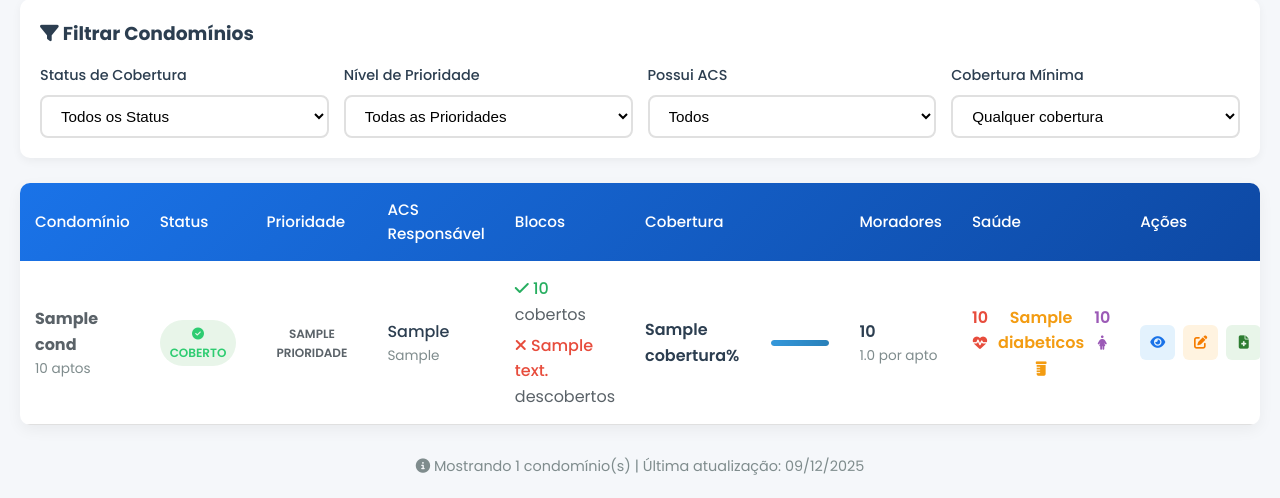
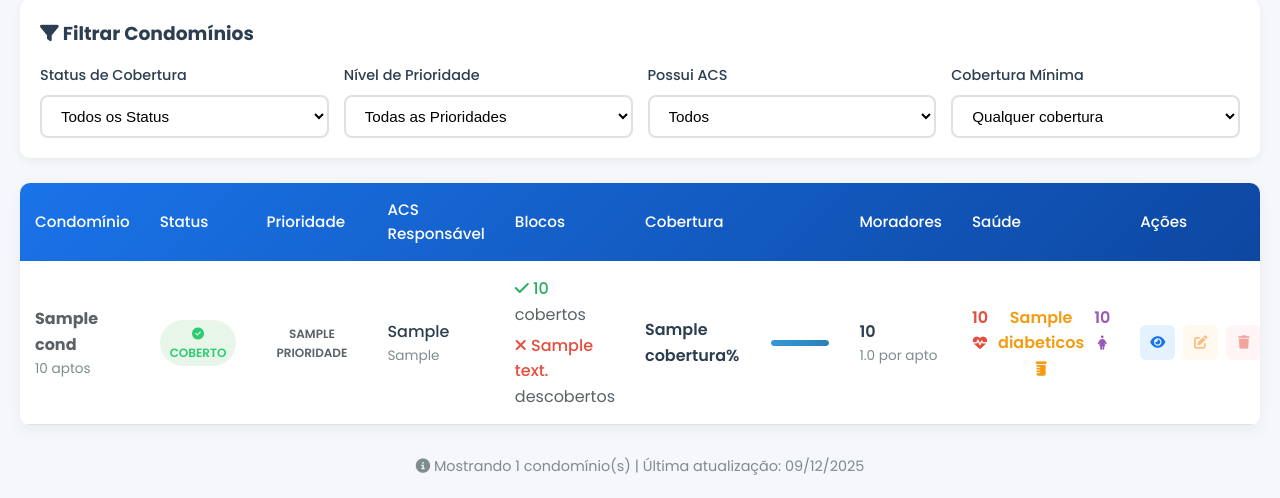
Before and after one commit to kapranois/usfpontocertoterritorio, a Flask app: template templates/condominios.html in a window 1280 px wide. Shown: the part 332-830 px from the top of the page. Run offline with Flask 3, Linux system fonts and the light colour scheme; the template is opened without the code that fills it: most values are stand-ins (such as "Sample title", 1, 10 or a date in 2020).

```diff
--- a/templates/condominios.html
+++ b/templates/condominios.html
@@ -552,15 +552,25 @@
                                 <button class="btn-action btn-view" title="Visualizar Detalhes" onclick="verDetalhes({{ cond.id }})">
                                     <i class="fas fa-eye"></i>
                                 </button>
+                                {% if usuario_logado %}
                                 <button class="btn-action btn-edit" title="Editar Condomínio" onclick="editarCondominio({{ cond.id }})">
                                     <i class="fas fa-edit"></i>
-                                </button>
-                                <button class="btn-action btn-report" title="Gerar Relatório" onclick="gerarRelatorio({{ cond.id }})">
-                                    <i class="fas fa-file-medical"></i>
                                 </button>
                                 <button class="btn-action btn-delete" title="Excluir Condomínio" onclick="confirmarExclusao({{ cond.id }}, '{{ cond.nome }}')">
                                     <i class="fas fa-trash"></i>
                                 </button>
+                                {% else %}
+                                <button class="btn-action btn-edit disabled" title="Faça login para editar"
+                                        style="opacity: 0.5; cursor: not-allowed;"
+                                        onclick="alert('Faça login para editar condomínios')">
+                                    <i class="fas fa-edit"></i>
+                                </button>
+                                <button class="btn-action btn-delete disabled" title="Faça login para excluir"
+                                        style="opacity: 0.5; cursor: not-allowed;"
+                                        onclick="alert('Faça login para excluir condomínios')">
+                                    <i class="fas fa-trash"></i>
+                                </button>
+                                {% endif %}
                             </div>
                         </td>
                     </tr>
```
